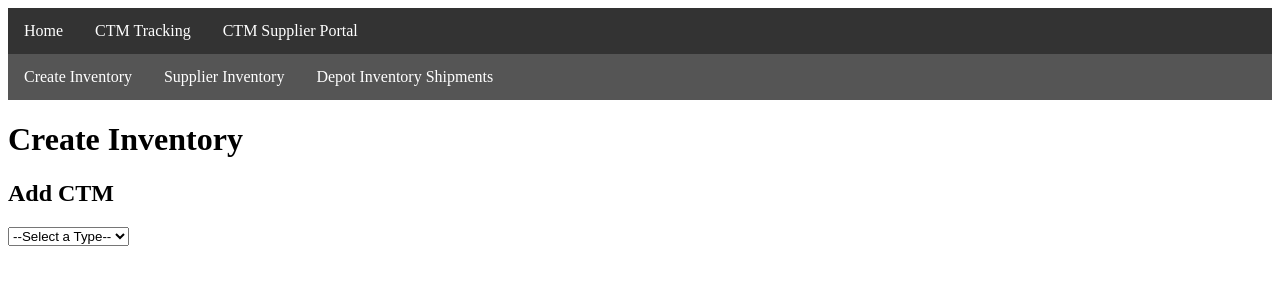
After one commit to prospecops/Diffusion-v5.0, a Django app: page /supplier/create_inventory/ in a window 1280 px wide. The commit adds this page. Shown: the top 300 px of the page. Run offline with Django 4.2, Linux system fonts and the light colour scheme; a user stored in the database is signed in.

Commit message:
Made subtabs for CTM Supplier Portal.
Nedd to still add in error message dispalying when duplicate Kit number is attempted to be added.

```diff
--- a/core/templates/core/base_generic.html
+++ b/core/templates/core/base_generic.html
@@ -19,7 +19,7 @@
         <li><a href="{% url 'core:home' %}">Home</a></li>
         <li><a href="{% url 'ctm_tracking:ctm_tracking_home' %}">CTM Tracking</a></li>
         {% if perms.supplier.view_supplier_portal %}
-            <li><a href="{% url 'supplier:supplier_portal' %}">CTM Supplier Portal</a></li>
+            <li><a href="{% url 'supplier:create_inventory' %}">CTM Supplier Portal</a></li>
         {% endif %}
     </ul>
 </header>
--- a/supplier/templates/supplier/supplier_portal.html
+++ b/supplier/templates/supplier/create_inventory.html
@@ -1,7 +1,7 @@
-{% extends 'core/base_generic.html' %}
+{% extends 'supplier/supplier_base_generic.html' %}
 
-{% block content %}
-    <h1>CTM Supplier Portal</h1>
+{% block supplier_content %}
+    <h1>Create Inventory</h1>
 
     <h2>Add CTM</h2>
     <select id="ctm_type" onchange="toggleCTMType()">
@@ -11,7 +11,7 @@
     </select>
 
     <div id="bulk_form" style="display: none;"> <!-- Change display to none -->
-        <form method="post" action="{% url 'supplier:add_ctm' %}">
+        <form method="post" action="{% url 'supplier:create_inventory' %}">
             {% csrf_token %}
             <input type="hidden" name="ctm_type" value="bulk">  <!-- This line is added -->
             {{ bulk_form.as_p }}
@@ -20,7 +20,7 @@
     </div>
 
     <div id="individual_form" style="display: none;"> <!-- Keep display as none -->
-        <form method="post" action="{% url 'supplier:add_ctm' %}">
+        <form method="post" action="{% url 'supplier:create_inventory' %}">
             {% csrf_token %}
             <input type="hidden" name="ctm_type" value="individual">  <!-- This line is added -->
             {{ individual_form.as_p }}
--- /dev/null
+++ b/supplier/templates/supplier/depot_inventory_shipments.html
@@ -0,0 +1,6 @@
+{% extends 'supplier/supplier_base_generic.html' %}
+
+{% block supplier_content %}
+    <h1>Depot Inventory Shipments</h1>
+    <!-- rest of your template here -->
+{% endblock %}
--- /dev/null
+++ b/supplier/templates/supplier/supplier_base_generic.html
@@ -0,0 +1,18 @@
+{% extends "core/base_generic.html" %}
+
+{% load static %}
+
+{% block extra_style %}
+    <link rel="stylesheet" type="text/css" href="{% static 'css/styles.css' %}">
+{% endblock %}
+
+{% block content %}
+    <header>
+        <ul class="sub-navigation">
+            <li><a href="{% url 'supplier:create_inventory' %}">Create Inventory</a></li>
+            <li><a href="{% url 'supplier:supplier_inventory' %}">Supplier Inventory</a></li>
+            <li><a href="{% url 'supplier:depot_inventory_shipments' %}">Depot Inventory Shipments</a></li>
+        </ul>
+    </header>
+    {% block supplier_content %}{% endblock %}
+{% endblock %}
--- /dev/null
+++ b/supplier/templates/supplier/supplier_inventory.html
@@ -0,0 +1,6 @@
+{% extends 'supplier/supplier_base_generic.html' %}
+
+{% block supplier_content %}
+    <h1>Supplier Inventory</h1>
+    <!-- rest of your template here -->
+{% endblock %}
--- a/supplier/urls.py
+++ b/supplier/urls.py
@@ -1,11 +1,12 @@
 from django.urls import path
 
 from . import views
-from .views import add_ctm, CTMListView
+from .views import CTMListView, create_inventory, supplier_inventory, depot_inventory_shipments
 
 app_name = "supplier"
 urlpatterns = [
-    path('portal/', views.supplier_portal, name='supplier_portal'),
-    path('add_ctm/', add_ctm, name='add_ctm'),
-    path('ctm_list/', CTMListView.as_view(), name='ctm_list'),  # Add this line
+    path('create_inventory/', create_inventory, name='create_inventory'),
+    path('supplier_inventory/', supplier_inventory, name='supplier_inventory'),
+    path('depot_inventory_shipments/', depot_inventory_shipments, name='depot_inventory_shipments'),
+    path('ctm_list/', CTMListView.as_view(), name='ctm_list'),
 ]
--- a/supplier/views.py
+++ b/supplier/views.py
@@ -3,21 +3,14 @@ from django.contrib.auth.decorators import login_required, permission_required
 from django.views.generic import ListView
 from supplier.models import BulkCTM, IndividualCTM
 from supplier.forms import BulkCTMForm, IndividualCTMForm
-
+from django.contrib import messages  # Add this import at the beginning of your file
 
 @login_required
 @permission_required('supplier.view_supplier_portal', login_url='error_page')
-def supplier_portal(request):
+def create_inventory(request):
     bulk_form = BulkCTMForm(prefix='bulk')
     individual_form = IndividualCTMForm(prefix='individual')
-    context = {
-        'bulk_form': bulk_form,
-        'individual_form': individual_form,
-    }
-    return render(request, 'supplier/supplier_portal.html', context)
 
-
-def add_ctm(request):
     if request.method == "POST":
         ctm_type = request.POST.get('ctm_type')
         if ctm_type == 'bulk':
@@ -25,6 +18,7 @@ def add_ctm(request):
         elif ctm_type == 'individual':
             form = IndividualCTMForm(request.POST, prefix='individual')
         else:
+            messages.error(request, 'Invalid CTM type.')
             form = None
 
         if form is not None:
@@ -32,15 +26,31 @@ def add_ctm(request):
                 instance = form.save(commit=False)
                 instance.ctm_type = ctm_type
                 instance.save()
-                print("Form data saved successfully.")
-                return redirect('supplier:supplier_portal')
+                messages.success(request, 'Form data saved successfully.')
+                return redirect('supplier:create_inventory')
             else:
-                print("Form is not valid.")
-                print(form.errors)
+                messages.error(request, 'Form is not valid.')
         else:
-            print("Invalid CTM type.")
-    return redirect('supplier:supplier_portal')
+            messages.error(request, 'Invalid form.')
 
+    context = {
+        'bulk_form': bulk_form,
+        'individual_form': individual_form,
+    }
+    return render(request, 'supplier/create_inventory.html', context)
+
+
+@login_required
+@permission_required('supplier.view_supplier_portal', login_url='error_page')
+def supplier_inventory(request):
+    # put code here to handle supplier inventory view
+    return render(request, 'supplier/supplier_inventory.html')
+
+@login_required
+@permission_required('supplier.view_supplier_portal', login_url='error_page')
+def depot_inventory_shipments(request):
+    # put code here to handle depot inventory shipments view
+    return render(request, 'supplier/depot_inventory_shipments.html')
 
 class CTMListView(ListView):
     template_name = "supplier/ctm_list.html"  # you'll create this template next
```
Also changed, not shown: db.sqlite3.
